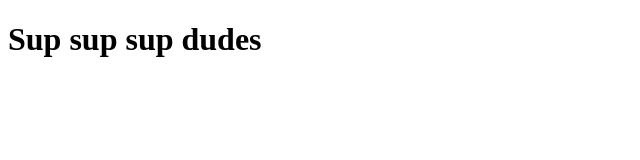
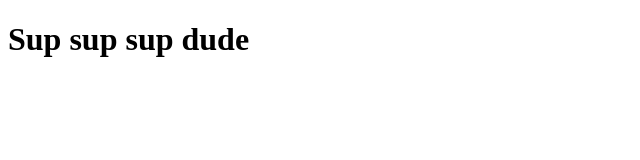
Before and after one commit to aubreyrobillard/second-repo, a plain HTML site: page index.html in a window 1280 px wide. Shown: the full height of the page, 0-640 px from the left. Drawn offline with Linux system fonts and the light colour scheme.

Commit message:
third commit

```diff
--- a/index.html
+++ b/index.html
@@ -7,6 +7,6 @@
     <title>Document</title>
 </head>
 <body>
-    <h1>Sup sup sup dudes</h1>
+    <h1>Sup sup sup dude</h1>
 </body>
 </html>
```
